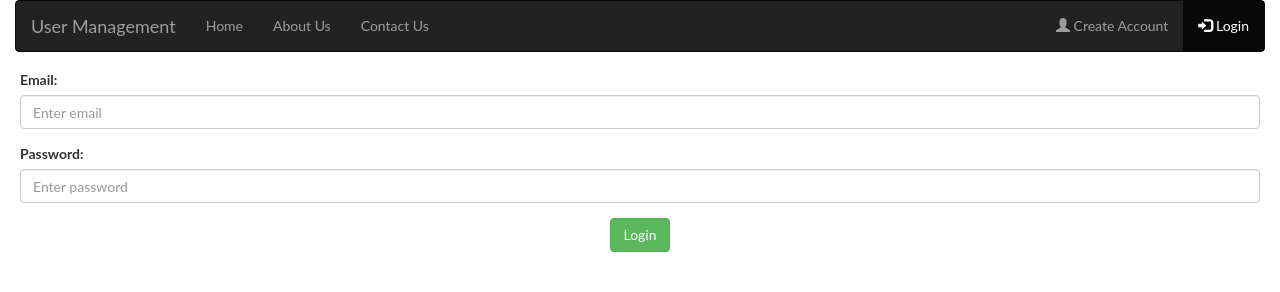
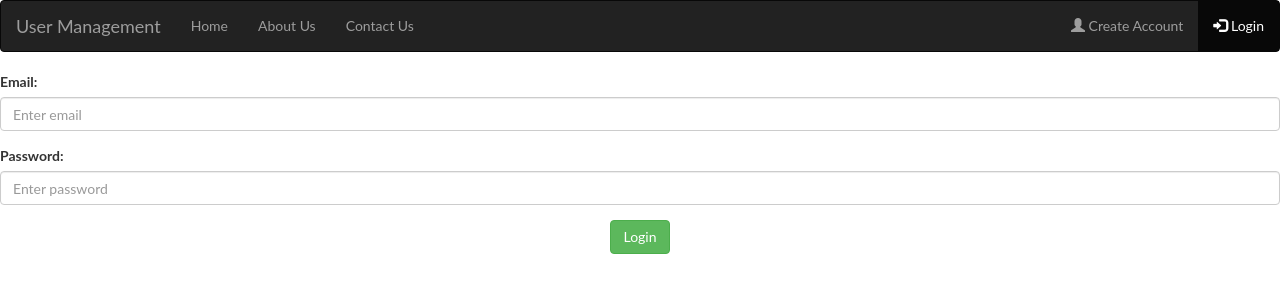
Before and after one commit to vamshieega/login, a plain HTML site: page index.html in a window 1280 px wide. Drawn offline with nearby package versions, Linux system fonts and the light colour scheme.

Commit message:
Update index.html

```diff
--- a/index.html
+++ b/index.html
@@ -1,29 +1,9 @@
 <html>
-
 <head>
   <!-- Latest compiled and minified CSS -->
   <link rel="stylesheet" href="https://maxcdn.bootstrapcdn.com/bootstrap/3.3.7/css/bootstrap.min.css" integrity="sha384-BVYiiSIFeK1dGmJRAkycuHAHRg32OmUcww7on3RYdg4Va+PmSTsz/K68vbdEjh4u" crossorigin="anonymous">
   <link rel="stylesheet" href="user.css">
-  <style>
-    .pageContent {
-      margin-top: 70px !important;
-      margin: 20px;
-    }
-
-    .pageNavigation {
-      position: fixed;
-      width: 100%;
-      z-index: 1;
-      top: 0px;
-      margin: 0px;
-    }
-
-    .hide {
-      display: none;
-    }
-  </style>
  </head>
-
  <body>
   <div class="row pageNavigation">
     <div class="col-md-12">
@@ -125,12 +105,10 @@
           </div>
           <div class="text-center">
             <button type="button" class="btn btn-md btn-success" onclick="createAccount()">Sign up </button>
-
         </div>
         </form>
       </div>
     </div>
-
      <div class="row pages homePage hide">
       <div class="col-md-12">
         <div id="mySidenav2" class="sidenav2">
@@ -152,7 +130,6 @@
             </tr>
           </thead>
           <tbody>
-
       </tbody>
         </table>
       </div>
@@ -167,15 +144,10 @@
           <a href="javascript:void(0)" onclick="users()">Users</a>
         </div>
         <h1 id="welcomeMessage2"></h1>
-
     <tbody>
-
         </tbody>
-
       </div>
     </div>
-
-
     <div class="row pages homePage1 hide">
       <div class="col-md-12">
         <h1 id="welcomeMessage4"></h1>
@@ -191,7 +163,6 @@
             </tr>
           </thead>
           <tbody>
-
     </tbody>
         </table>
       </div>
@@ -211,7 +182,6 @@
             </tr>
           </thead>
           <tbody>
-
          </tbody>
         </table>
       </div>
@@ -238,7 +208,6 @@
             </tr>
           </thead>
           <tbody>
-
          </tbody>
         </table>
       </div>
@@ -263,11 +232,7 @@
         </table>
       </div>
     </div>
-
    </div>
-
-
-  <!-- Modal -->
   <div class="modal fade" id="editUserModal" tabindex="-1" role="dialog">
     <div class="modal-dialog" role="document">
       <div class="modal-content">
@@ -294,10 +259,8 @@
               <label for="age">Age</label>
               <input type="number" class="form-control" id="ageEdit" placeholder="Enter Your Age">
             </div>
-
         </form>
          </div>
-
    <div class="modal-footer">
           <button type="button" class="btn btn-default" data-dismiss="modal">Close</button>
           <button type="button" class="btn btn-primary" onclick="editUser()">Save changes</button>
@@ -305,8 +268,6 @@
       </div>
     </div>
   </div>
-
-
   <div class="modal fade" id="editUserModal1" tabindex="-1" role="dialog">
     <div class="modal-dialog" role="document">
       <div class="modal-content">
@@ -329,11 +290,9 @@
               <label for="changepassword">re type password</label>
               <input type="text" class="form-control" id="changepassword1" placeholder="re type password">
               <span class="text-danger hide" id="pass6">re type password is incorrect </span>
-
             </div>
           </form>
         </div>
-
         <div class="modal-footer">
           <button type="button" class="btn btn-default" data-dismiss="modal">Close</button>
           <button type="button" class="btn btn-primary" onclick="editpassword()">Save changes</button>
@@ -341,16 +300,8 @@
       </div>
     </div>
   </div>
-
-
-
-
-
-
-  <!-- Latest compiled and minified JavaScript -->
   <script src="https://ajax.googleapis.com/ajax/libs/jquery/3.5.1/jquery.min.js"></script>
   <script src="https://maxcdn.bootstrapcdn.com/bootstrap/3.3.7/js/bootstrap.min.js" integrity="sha384-Tc5IQib027qvyjSMfHjOMaLkfuWVxZxUPnCJA7l2mCWNIpG9mGCD8wGNIcPD7Txa" crossorigin="anonymous"></script>
   <script src="user.js"></script>
 </body>
-
  </html>
```
Lines whose indentation alone changed are shown as unchanged.
